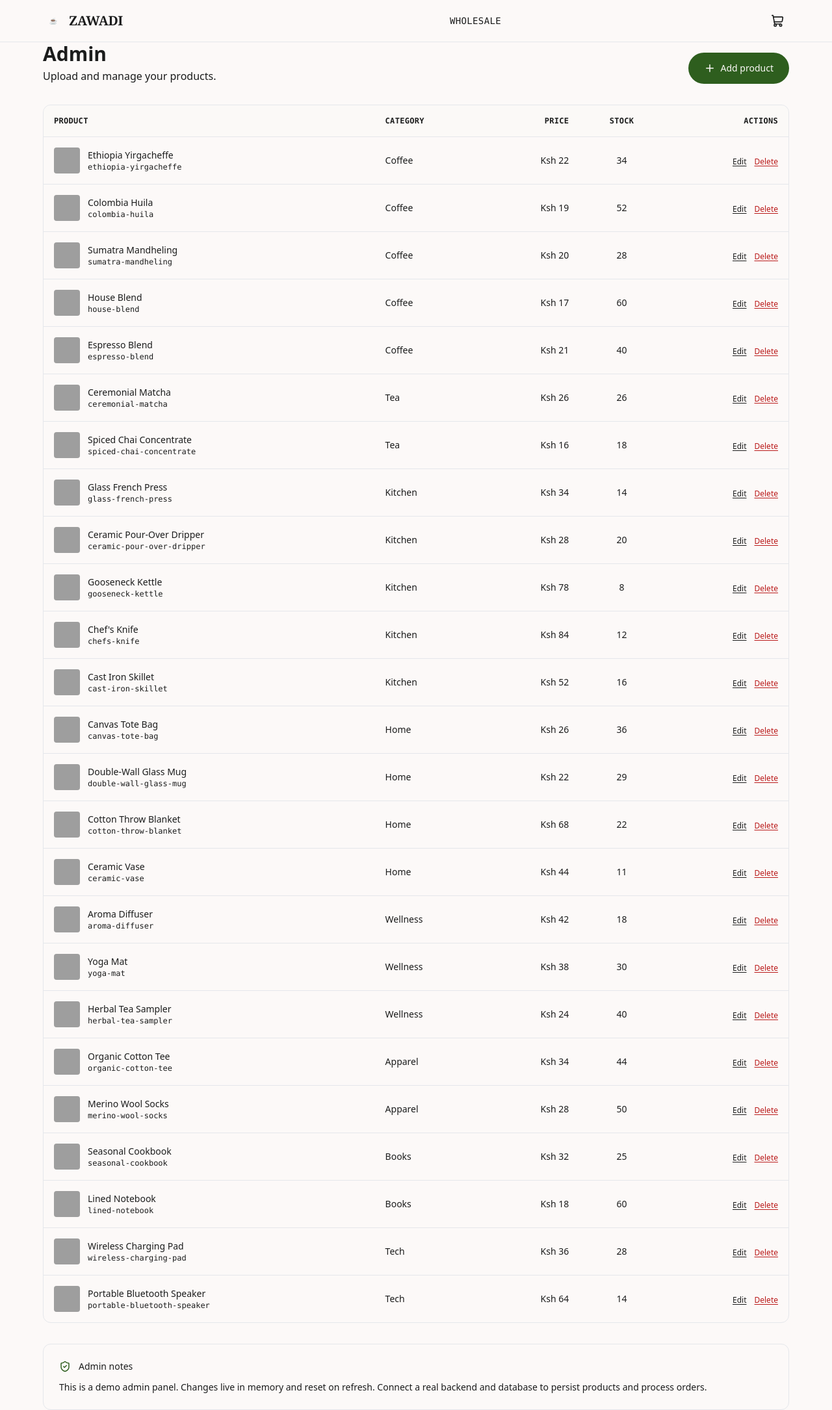
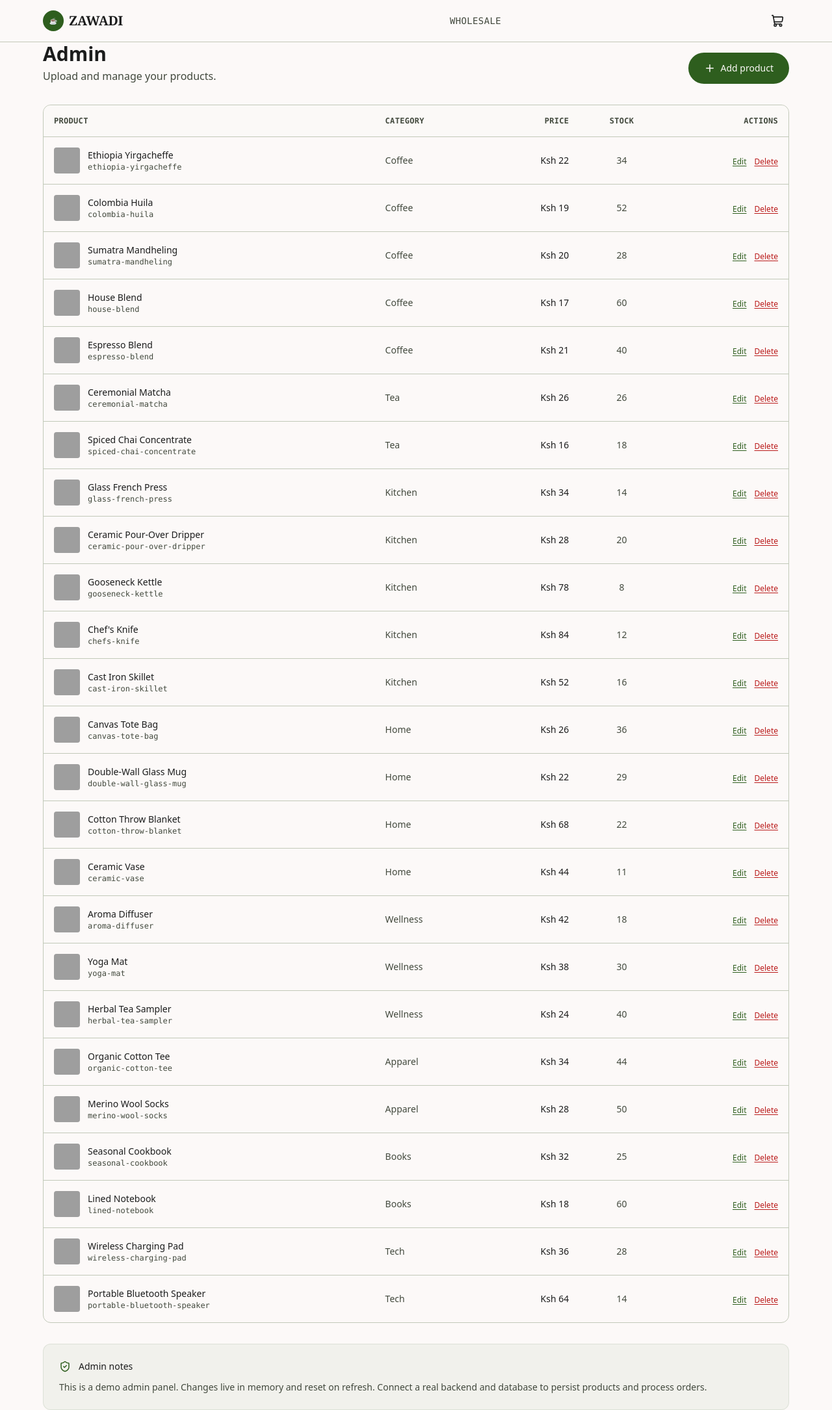
Before and after one commit to IrunguPeter/coffee-store, a React (Vite) app: page /admin in a window 1280 px wide. Shown: the whole page at 65% size. Built offline with nearby package versions, Linux system fonts and the light colour scheme; grey boxes are pictures that could not be loaded; a web font is replaced by a local one.

Commit message:
Fix Tailwind opacity modifiers: add soft/line color aliases, convert custom colors to RGB

```diff
--- a/src/components/Admin.tsx
+++ b/src/components/Admin.tsx
@@ -113,10 +113,10 @@ export default function Admin() {
           </thead>
           <tbody className="divide-y divide-line">
             {products.map((product) => (
-              <tr key={product.id} className="hover:bg-coffee/5 transition-colors">
+              <tr key={product.id} className="hover:bg-safari/5 transition-colors">
                 <td className="p-4">
                   <div className="flex items-center gap-3">
-                    <div className="w-10 h-10 rounded overflow-hidden bg-coffee-pale">
+                    <div className="w-10 h-10 rounded overflow-hidden bg-cream-container">
                       <img src={product.image} alt="" className="w-full h-full object-cover" />
                     </div>
                     <div>
@@ -129,7 +129,7 @@ export default function Admin() {
                 <td className="p-4 text-sm text-ink font-medium text-right">{formatPrice(product.price)}</td>
                 <td className="p-4 text-sm text-soft text-center">{product.stock}</td>
                 <td className="p-4 text-right">
-                  <button onClick={() => handleEdit(product)} className="text-xs text-coffee underline underline-offset-2 hover:text-coffee-dark">Edit</button>
+                  <button onClick={() => handleEdit(product)} className="text-xs text-safari underline underline-offset-2 hover:text-safari-dark">Edit</button>
                   <button onClick={() => handleDelete(product.id)} className="ml-3 text-xs text-error underline underline-offset-2 hover:text-error">Delete</button>
                 </td>
               </tr>
@@ -138,7 +138,7 @@ export default function Admin() {
         </table>
       </div>
 
-      <div className="mt-8 p-6 rounded-lg bg-coffee/5 border border-coffee/10">
+      <div className="mt-8 p-6 rounded-lg bg-safari/5 border border-safari/10">
         <div className="flex items-center gap-3 mb-3">
           <ShieldCheck size={18} strokeWidth={2} className="text-safari" />
           <span className="text-sm font-medium text-ink">Admin notes</span>
--- a/src/components/Cart.tsx
+++ b/src/components/Cart.tsx
@@ -7,13 +7,13 @@ export default function CartButton() {
   return (
     <button
       onClick={toggleCart}
-      className="relative p-2 text-ink hover:text-coffee-dark transition-colors"
+      className="relative p-2 text-ink hover:text-safari-dark transition-colors"
       aria-label={`Cart (${itemCount} items)`}
     >
       <ShoppingCart size={20} strokeWidth={2} />
       {itemCount > 0 && (
         <span className="absolute -top-1 -right-1 flex h-4 w-4 items-center justify-center">
-          <span className="w-full h-full rounded-full bg-coffee-dark text-[10px] text-cream-soft font-bold leading-none">
+          <span className="w-full h-full rounded-full bg-safari-dark text-[10px] text-cream font-bold leading-none">
             {itemCount}
           </span>
         </span>
--- a/src/components/Navbar.tsx
+++ b/src/components/Navbar.tsx
@@ -13,8 +13,8 @@ export default function Navbar() {
       <div className="page-width">
         <div className="flex items-center justify-between h-16">
           <Link to="/" className="flex items-center gap-2">
-            <div className="w-8 h-8 rounded-full bg-coffee flex items-center justify-center">
-              <span className="text-[10px] text-cream-soft font-bold">☕</span>
+            <div className="w-8 h-8 rounded-full bg-safari flex items-center justify-center">
+              <span className="text-[10px] text-cream font-bold">☕</span>
             </div>
             <span className="font-serif text-xl font-bold tracking-tight text-ink">
               ZAWADI
@@ -33,13 +33,13 @@ export default function Navbar() {
           <div className="flex items-center gap-3">
             <button
               onClick={toggleCart}
-              className="relative p-2 text-ink hover:text-coffee-dark transition-colors"
+              className="relative p-2 text-ink hover:text-safari-dark transition-colors"
               aria-label={`Cart (${itemCount} items)`}
             >
               <ShoppingCart size={20} strokeWidth={2} />
               {itemCount > 0 && (
                 <span className="absolute -top-1 -right-1 flex h-4 w-4 items-center justify-center">
-                  <span className="w-full h-full rounded-full bg-coffee-dark text-[10px] text-cream-soft font-bold leading-none">
+                  <span className="w-full h-full rounded-full bg-safari-dark text-[10px] text-cream font-bold leading-none">
                     {itemCount}
                   </span>
                 </span>
@@ -47,7 +47,7 @@ export default function Navbar() {
             </button>
             <button
               onClick={() => setMenuOpen(!menuOpen)}
-              className="md:hidden p-2 text-ink hover:text-coffee-dark transition-colors"
+              className="md:hidden p-2 text-ink hover:text-safari-dark transition-colors"
               aria-label="Open menu"
             >
               {menuOpen ? <X size={20} strokeWidth={2} /> : <Menu size={20} strokeWidth={2} />}
--- a/src/components/ProductCard.tsx
+++ b/src/components/ProductCard.tsx
@@ -17,7 +17,7 @@ export default function ProductCard({ product, variant = 'default' }: ProductCar
 
   return (
     <article className="card group cursor-pointer">
-      <div className="relative overflow-hidden aspect-[4/3] bg-coffee-pale">
+      <div className="relative overflow-hidden aspect-[4/3] bg-cream-container">
         <img
           src={product.image}
           alt={product.name}
@@ -59,7 +59,7 @@ export default function ProductCard({ product, variant = 'default' }: ProductCar
         </div>
         <Link
           to={`/shop/${product.id}`}
-          className="text-ink font-serif text-sm font-medium group-hover:text-coffee-dark transition-colors"
+          className="text-ink font-serif text-sm font-medium group-hover:text-safari-dark transition-colors"
         >
           {product.name}
         </Link>
--- a/src/components/ProductDetail.tsx
+++ b/src/components/ProductDetail.tsx
@@ -30,7 +30,7 @@ export default function ProductDetail() {
         <div className="lg:grid lg:grid-cols-2 lg:gap-12">
           {/* Images */}
           <div className="space-y-4">
-            <div className="relative aspect-[4/5] overflow-hidden rounded-lg border border-line bg-coffee-pale shadow-sm">
+            <div className="relative aspect-[4/5] overflow-hidden rounded-lg border border-line bg-cream-container shadow-sm">
               <img
                 src={product.image}
                 alt={product.name}
@@ -39,7 +39,7 @@ export default function ProductDetail() {
             </div>
             <div className="grid grid-cols-4 gap-2">
               {[0, 1, 2, 3].map((i) => (
-                <div key={i} className="aspect-square overflow-hidden rounded-md border border-line bg-coffee-pale cursor-pointer hover:border-coffee/50 transition-colors">
+                <div key={i} className="aspect-square overflow-hidden rounded-md border border-line bg-cream-container cursor-pointer hover:border-safari/50 transition-colors">
                   <img src={product.image} alt="" className="w-full h-full object-cover" />
                 </div>
               ))}
--- a/src/components/ProductGrid.tsx
+++ b/src/components/ProductGrid.tsx
@@ -46,7 +46,7 @@ export default function ProductGrid() {
           <button
             onClick={() => setView('grid')}
             className={`p-2 rounded-sm transition-colors ${
-              view === 'grid' ? 'bg-coffee text-cream-soft' : 'text-soft hover:text-ink'
+              view === 'grid' ? 'bg-safari text-cream' : 'text-soft hover:text-ink'
             }`}
             aria-label="Grid view"
           >
@@ -55,7 +55,7 @@ export default function ProductGrid() {
           <button
             onClick={() => setView('list')}
             className={`p-2 rounded-sm transition-colors ${
-              view === 'list' ? 'bg-coffee text-cream-soft' : 'text-soft hover:text-ink'
+              view === 'list' ? 'bg-safari text-cream' : 'text-soft hover:text-ink'
             }`}
             aria-label="List view"
           >
--- a/src/index.css
+++ b/src/index.css
@@ -29,7 +29,9 @@
 
   /* Focus visible for accessibility */
   :focus-visible {
-    @apply outline-none ring-2 ring-safari/50 rounded-sm ring-offset-2 ring-offset-cream;
+    outline: none;
+    box-shadow: 0 0 0 2px rgba(46, 94, 30, 0.5), 0 0 0 4px rgb(252 249 248);
+    border-radius: 4px;
   }
 
   /* Custom scrollbar thin */
--- a/tailwind.config.js
+++ b/tailwind.config.js
@@ -28,8 +28,10 @@ export default {
         'cream-container': 'rgb(240 237 237)',
         'ink': 'rgb(27 28 28)',
         'ink-variant': 'rgb(66 73 61)',
+        'soft': 'rgb(66 73 61)',
         'outline': 'rgb(114 121 108)',
         'outline-variant': 'rgb(194 201 185)',
+        'line': 'rgb(194 201 185)',
         'mpesa': 'rgb(0 176 79)',
         success: 'rgb(22 70 7)',
         error: 'rgb(186 26 26)',
```
